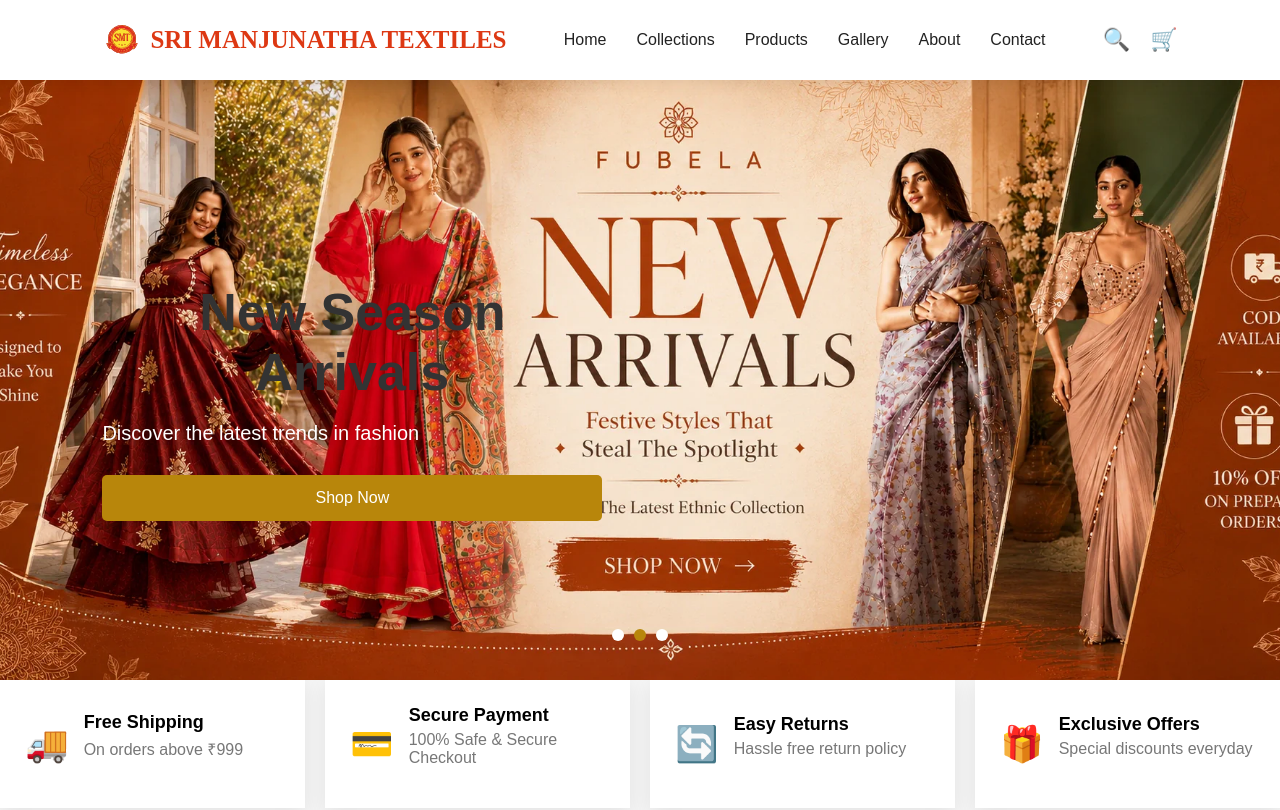
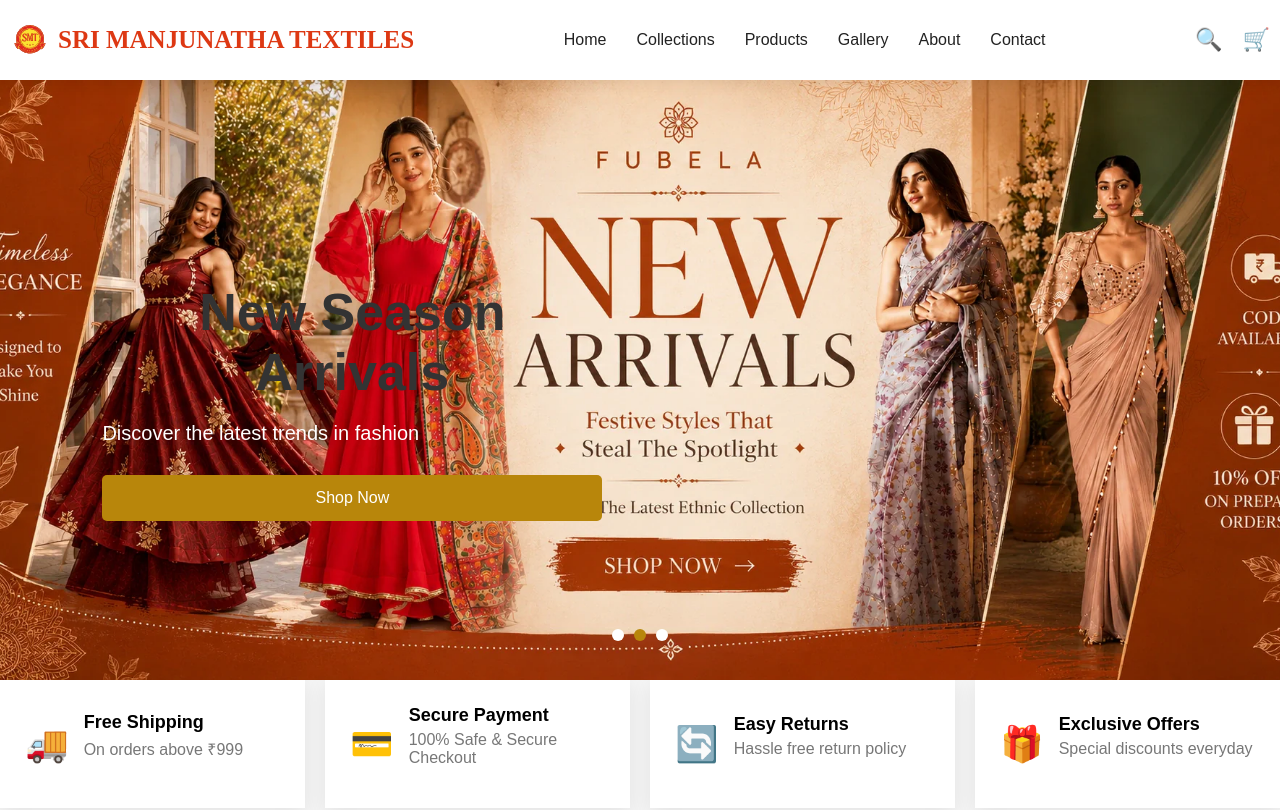
Before and after one commit to orizotechnology/manjunatha_textiles, a React (Create React App) app in the folder frontend/: page / in a window 1280 px wide. Shown: the top 810 px of the page. Built offline with nearby package versions, Linux system fonts and the light colour scheme.

Commit message:
logo Update Navbar.css
Logo update

```diff
--- a/frontend/src/components/Navbar.css
+++ b/frontend/src/components/Navbar.css
@@ -6,7 +6,7 @@
   display: flex;
   align-items: center;
   justify-content: space-between;
-  padding: 0 8%;
+  padding: 0 10px;
   background: #ffffff;
   box-shadow: 0 2px 15px rgba(0,0,0,0.08);
   position: sticky;
```
